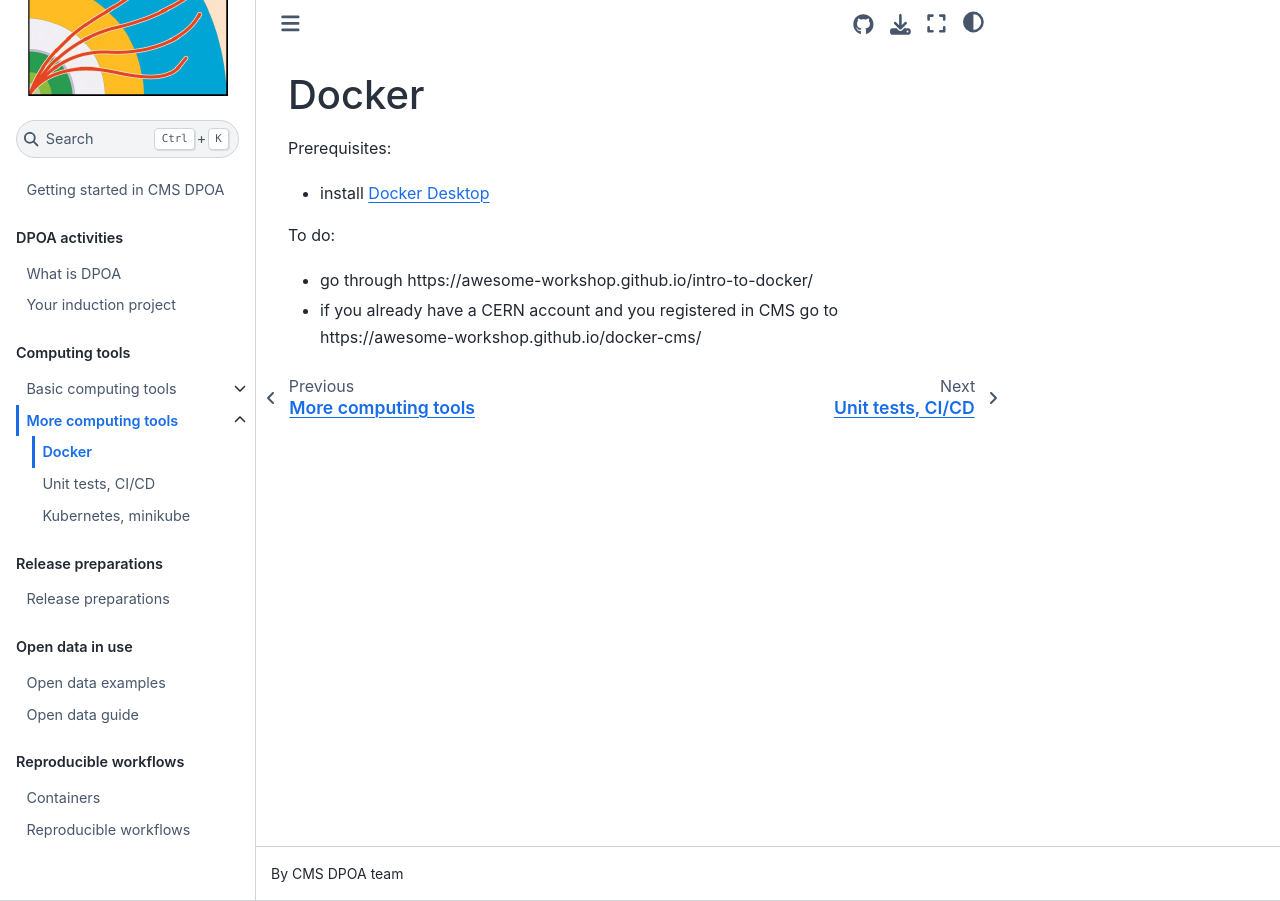
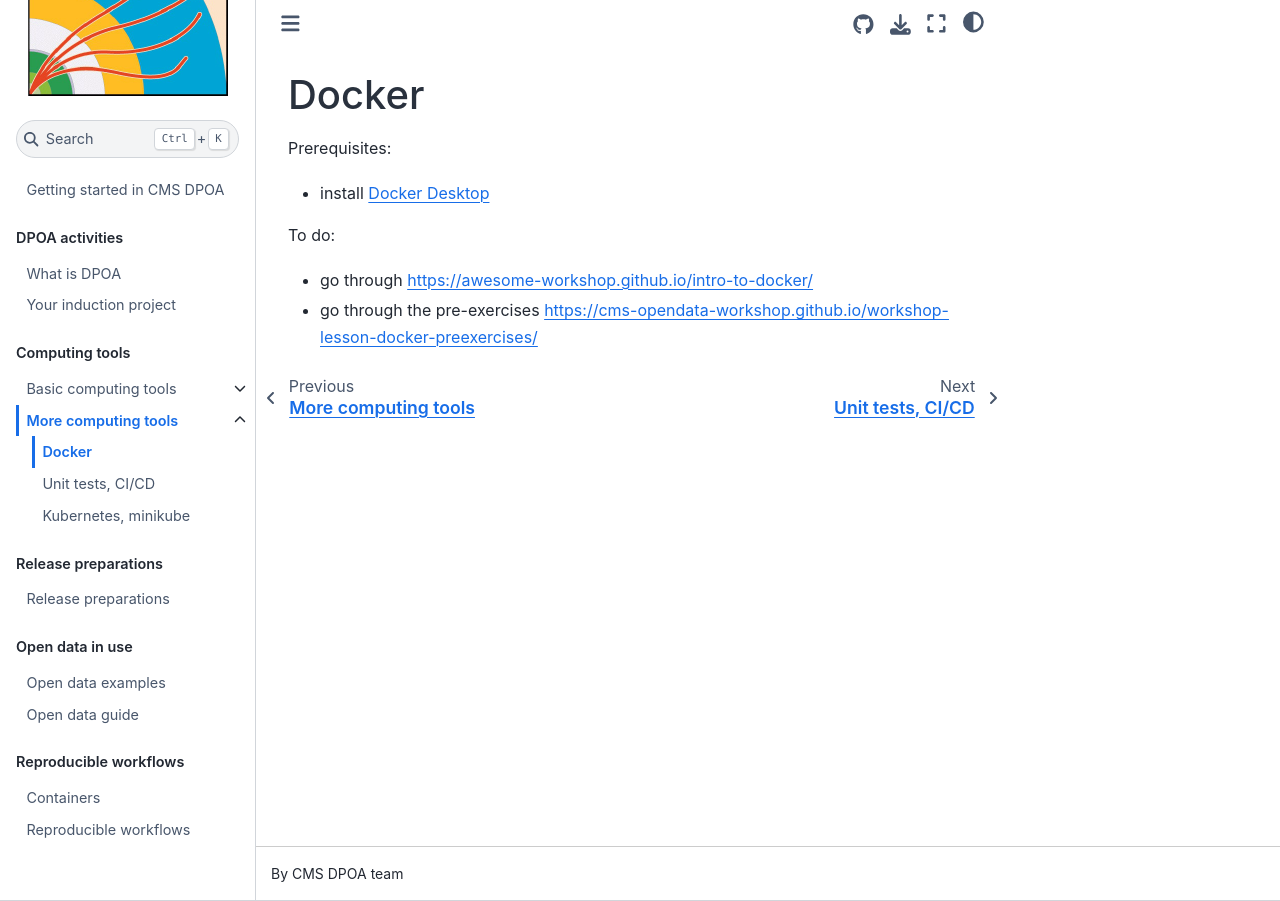
Before and after one commit to cms-dpoa/cms-dpoa-getting-started, a Jupyter Book: the page built from computing/more/docker.md, in a window 1280 px wide. Built offline with Jupyter Book 1.0.4 settings and Sphinx 7.4.7 and the Sphinx Book theme 1.1.4, drawn with Linux system fonts in a browser that asks for light colours.

Commit message:
Update docker.md

```diff
--- a/computing/more/docker.md
+++ b/computing/more/docker.md
@@ -4,5 +4,5 @@
 - install [Docker Desktop](https://www.docker.com/products/docker-desktop)
 
 To do:
-- go through https://awesome-workshop.github.io/intro-to-docker/
-- if you already have a CERN account and you registered in CMS  go to https://awesome-workshop.github.io/docker-cms/
+- go through [https://awesome-workshop.github.io/intro-to-docker/](https://awesome-workshop.github.io/intro-to-docker/)
+- go through the pre-exercises [https://cms-opendata-workshop.github.io/workshop-lesson-docker-preexercises/](https://cms-opendata-workshop.github.io/workshop-lesson-docker-preexercises/)
```
